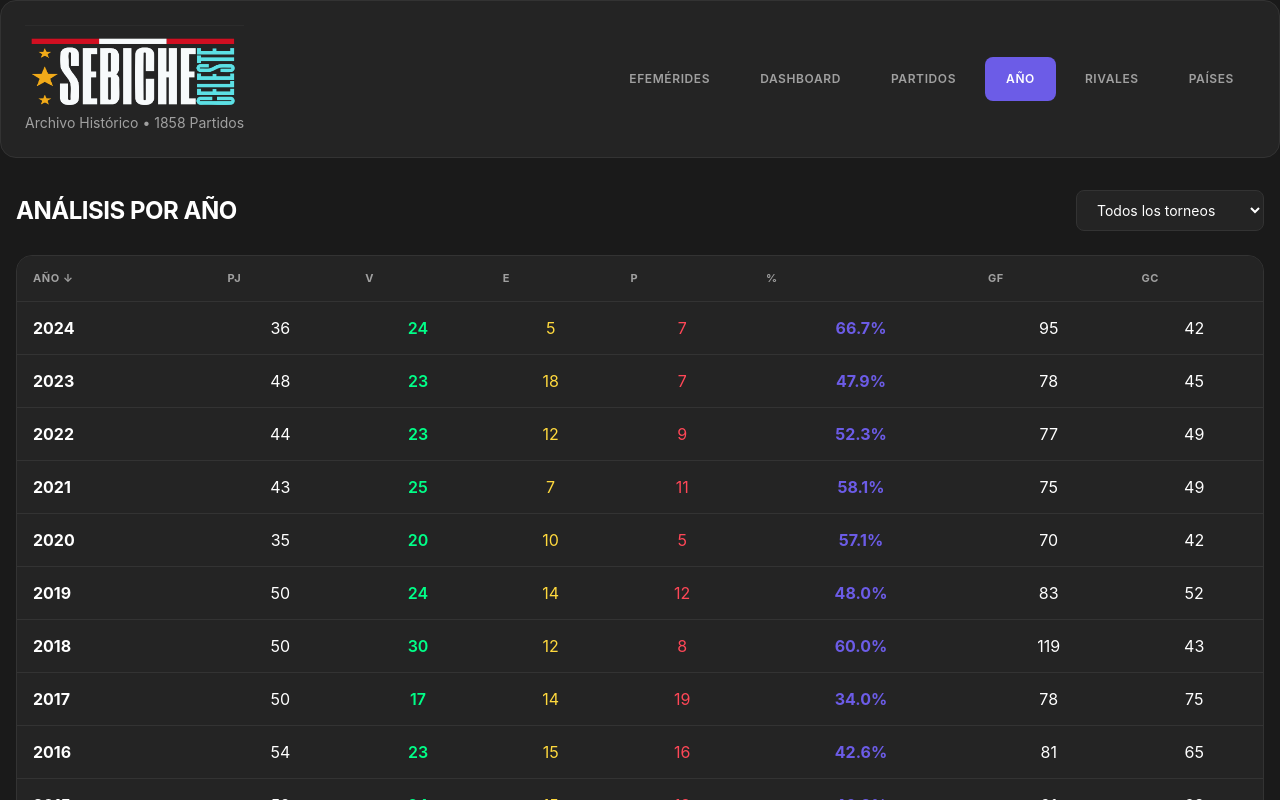
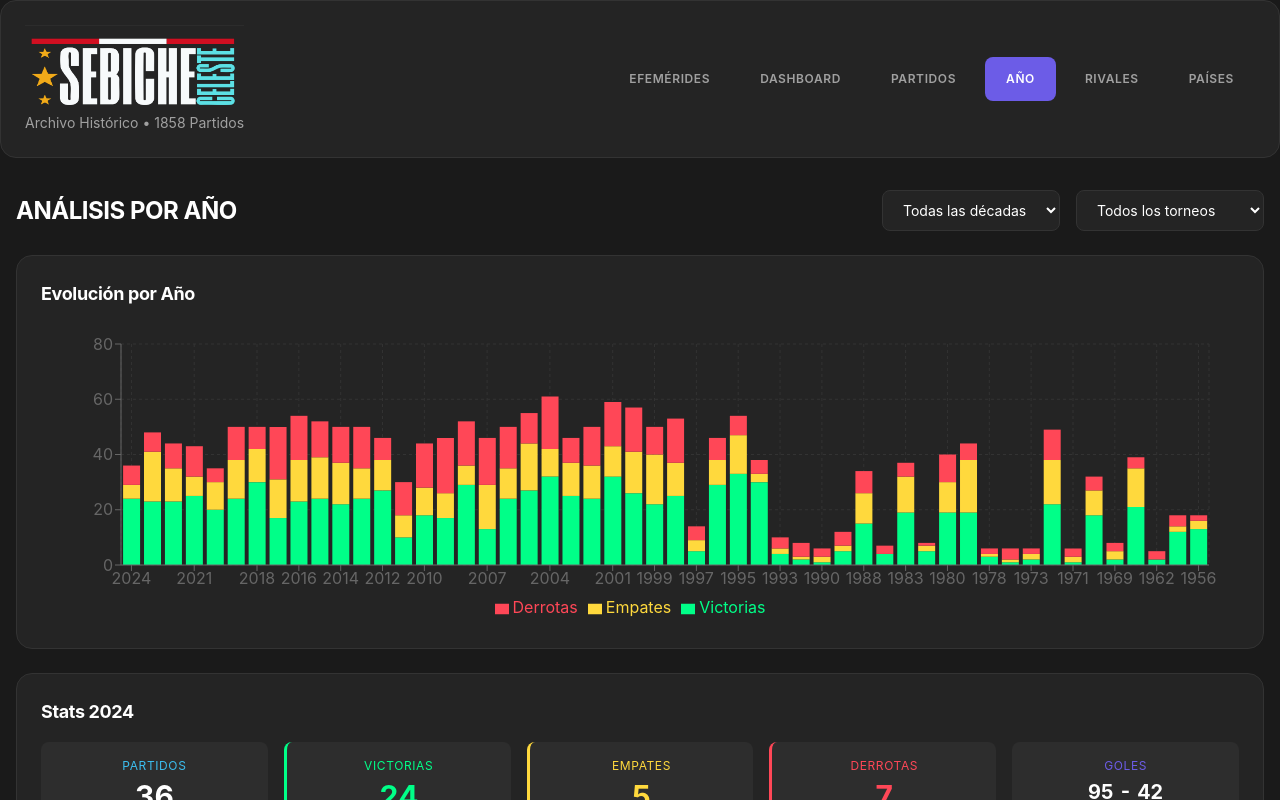
Before and after one commit to soysebiche/sc, a React (Create React App) app: page / in a window 1280 px wide. Both pictures are taken after a click on the button "AÑO". Shown: the top 800 px of the page. Built offline with nearby package versions, Linux system fonts and the light colour scheme.

Commit message:
Add interactive bar chart to Analysis by Year - decade selector, chart, and stats

```diff
--- a/package.json
+++ b/package.json
@@ -10,6 +10,7 @@
     "react": "^19.1.1",
     "react-dom": "^19.1.1",
     "react-scripts": "5.0.1",
+    "recharts": "^3.7.0",
     "web-vitals": "^2.1.4"
   },
   "scripts": {
--- a/src/App.js
+++ b/src/App.js
@@ -1,4 +1,5 @@
 import React, { useState, useEffect } from 'react';
+import { BarChart, Bar, XAxis, YAxis, CartesianGrid, Tooltip, Legend, ResponsiveContainer, Cell } from 'recharts';
 import vercelDataService from './services/vercelDataService';
 import RivalHistory from './components/RivalHistory';
 import CountryHistory from './components/CountryHistory';
@@ -12,6 +13,8 @@ function App() {
   const [selectedMinute, setSelectedMinute] = useState(''); // eslint-disable-line no-unused-vars
   const [tournamentFilter, setTournamentFilter] = useState('todos');
   const [yearSortConfig, setYearSortConfig] = useState({ key: 'year', direction: 'desc' });
+  const [selectedDecade, setSelectedDecade] = useState('all');
+  const [selectedYearStats, setSelectedYearStats] = useState(null);
   const [selectedYear, setSelectedYear] = useState('');
   const [selectedMonthLocal, setSelectedMonthLocal] = useState('');
 
@@ -159,7 +162,9 @@ function App() {
 
     return Object.values(yearlyData).map(yearData => ({
       ...yearData,
-      winPercentage: ((yearData.victories / yearData.total) * 100).toFixed(1)
+      winPercentage: ((yearData.victories / yearData.total) * 100).toFixed(1),
+      drawPercentage: ((yearData.draws / yearData.total) * 100).toFixed(1),
+      defeatPercentage: ((yearData.defeats / yearData.total) * 100).toFixed(1)
     }));
   };
 
@@ -179,6 +184,10 @@ function App() {
       return yearSortConfig.direction === 'asc' ? aValue - bValue : bValue - aValue;
     });
     setYearlyStats(sortedStats);
+    // Set default selected year to most recent
+    if (sortedStats.length > 0 && !selectedYearStats) {
+      setSelectedYearStats(sortedStats[0]);
+    }
   }, [data, tournamentFilter, yearSortConfig]);
 
   const formatDate = (dateString) => new Date(dateString + 'T00:00:00').toLocaleDateString('es-ES', { day: '2-digit', month: '2-digit', year: 'numeric' });
@@ -243,6 +252,23 @@ function App() {
 
   const years = getUniqueYears(initialData);
   const months = getUniqueMonths(initialData);
+
+  // Get unique decades
+  const decades = [...new Set(years.map(y => Math.floor(y / 10) * 10))].sort((a, b) => b - a);
+
+  // Filter yearlyStats by decade
+  const filteredYearlyStats = selectedDecade === 'all'
+    ? yearlyStats
+    : yearlyStats.filter(y => Math.floor(y.year / 10) * 10 === parseInt(selectedDecade));
+
+  // Chart data
+  const chartData = filteredYearlyStats.map(y => ({
+    year: y.year,
+    victories: y.victories,
+    draws: y.draws,
+    defeats: y.defeats,
+    winPercentage: parseFloat(y.winPercentage)
+  }));
 
   const tabs = [
     { id: 'efemerides', label: 'EFEMÉRIDES' },
@@ -547,13 +573,73 @@ function App() {
           <div className="space-y-6 animate-fade-in">
             <div className="flex flex-wrap gap-4 items-center justify-between">
               <h2 className="text-2xl font-bold text-white">ANÁLISIS POR AÑO</h2>
-              <select value={tournamentFilter} onChange={(e) => setTournamentFilter(e.target.value)}>
-                <option value="todos">Todos los torneos</option>
-                <option value="local">Solo locales</option>
-                <option value="internacional">Solo internacionales</option>
-              </select>
+              <div className="flex gap-4">
+                <select value={selectedDecade} onChange={(e) => setSelectedDecade(e.target.value)}>
+                  <option value="all">Todas las décadas</option>
+                  {decades.map(d => <option key={d} value={d}>{d}s</option>)}
+                </select>
+                <select value={tournamentFilter} onChange={(e) => setTournamentFilter(e.target.value)}>
+                  <option value="todos">Todos los torneos</option>
+                  <option value="local">Solo locales</option>
+                  <option value="internacional">Solo internacionales</option>
+                </select>
+              </div>
             </div>
 
+            {/* Gráfico de barras */}
+            <div className="card-static p-6">
+              <h3 className="text-lg font-bold text-white mb-4">Evolución por Año</h3>
+              <ResponsiveContainer width="100%" height={300}>
+                <BarChart data={chartData} margin={{ top: 20, right: 30, left: 20, bottom: 5 }}>
+                  <CartesianGrid strokeDasharray="3 3" stroke="#333" />
+                  <XAxis dataKey="year" stroke="#666" tick={{ fill: '#666' }} />
+                  <YAxis stroke="#666" tick={{ fill: '#666' }} />
+                  <Tooltip
+                    contentStyle={{ background: '#242424', border: '1px solid #444', borderRadius: '8px' }}
+                    labelStyle={{ color: '#fff' }}
+                    formatter={(value, name) => [value, name === 'victories' ? 'Victorias' : name === 'draws' ? 'Empates' : 'Derrotas']}
+                  />
+                  <Legend />
+                  <Bar dataKey="victories" name="Victorias" stackId="a" fill="#00ff88" />
+                  <Bar dataKey="draws" name="Empates" stackId="a" fill="#ffd93d" />
+                  <Bar dataKey="defeats" name="Derrotas" stackId="a" fill="#ff4757" />
+                </BarChart>
+              </ResponsiveContainer>
+            </div>
+
+            {/* Stats del año seleccionado */}
+            {selectedYearStats && (
+              <div className="card-static p-6">
+                <h3 className="text-lg font-bold text-white mb-4">Stats {selectedYearStats.year}</h3>
+                <div className="grid grid-cols-2 md:grid-cols-5 gap-4">
+                  <div className="p-4 text-center" style={{ background: 'var(--bg-card-hover)', borderRadius: '8px' }}>
+                    <p className="text-xs uppercase tracking-wider mb-1" style={{ color: 'var(--accent-cyan)' }}>Partidos</p>
+                    <p className="text-3xl stat-number text-white">{selectedYearStats.total}</p>
+                  </div>
+                  <div className="p-4 text-center" style={{ background: 'var(--bg-card-hover)', borderRadius: '8px', borderLeft: '3px solid var(--accent-green)' }}>
+                    <p className="text-xs uppercase tracking-wider mb-1" style={{ color: 'var(--accent-green)' }}>Victorias</p>
+                    <p className="text-3xl stat-number" style={{ color: 'var(--accent-green)' }}>{selectedYearStats.victories}</p>
+                    <p className="text-xs" style={{ color: 'var(--text-secondary)' }}>{selectedYearStats.winPercentage}%</p>
+                  </div>
+                  <div className="p-4 text-center" style={{ background: 'var(--bg-card-hover)', borderRadius: '8px', borderLeft: '3px solid var(--accent-yellow)' }}>
+                    <p className="text-xs uppercase tracking-wider mb-1" style={{ color: 'var(--accent-yellow)' }}>Empates</p>
+                    <p className="text-3xl stat-number" style={{ color: 'var(--accent-yellow)' }}>{selectedYearStats.draws}</p>
+                    <p className="text-xs" style={{ color: 'var(--text-secondary)' }}>{selectedYearStats.drawPercentage}%</p>
+                  </div>
+                  <div className="p-4 text-center" style={{ background: 'var(--bg-card-hover)', borderRadius: '8px', borderLeft: '3px solid var(--accent-red)' }}>
+                    <p className="text-xs uppercase tracking-wider mb-1" style={{ color: 'var(--accent-red)' }}>Derrotas</p>
+                    <p className="text-3xl stat-number" style={{ color: 'var(--accent-red)' }}>{selectedYearStats.defeats}</p>
+                    <p className="text-xs" style={{ color: 'var(--text-secondary)' }}>{selectedYearStats.defeatPercentage}%</p>
+                  </div>
+                  <div className="p-4 text-center" style={{ background: 'var(--bg-card-hover)', borderRadius: '8px' }}>
+                    <p className="text-xs uppercase tracking-wider mb-1" style={{ color: 'var(--accent-blue)' }}>Goles</p>
+                    <p className="text-xl stat-number text-white">{selectedYearStats.goalsFor} - {selectedYearStats.goalsAgainst}</p>
+                  </div>
+                </div>
+              </div>
+            )}
+
+            {/* Tabla completa */}
             <div className="card-static overflow-hidden">
               <div className="overflow-x-auto">
                 <table>
@@ -577,7 +663,7 @@ function App() {
                   </thead>
                   <tbody>
                     {yearlyStats.map((yearData) => (
-                      <tr key={yearData.year}>
+                      <tr key={yearData.year} onClick={() => setSelectedYearStats(yearData)} style={{ cursor: 'pointer' }}>
                         <td className="font-bold text-white">{yearData.year}</td>
                         <td className="text-center text-white">{yearData.total}</td>
                         <td className="text-center font-semibold" style={{ color: 'var(--accent-green)' }}>{yearData.victories}</td>
```
Also changed, not shown: 1 other file (tests, documents, lock files or other folders).
